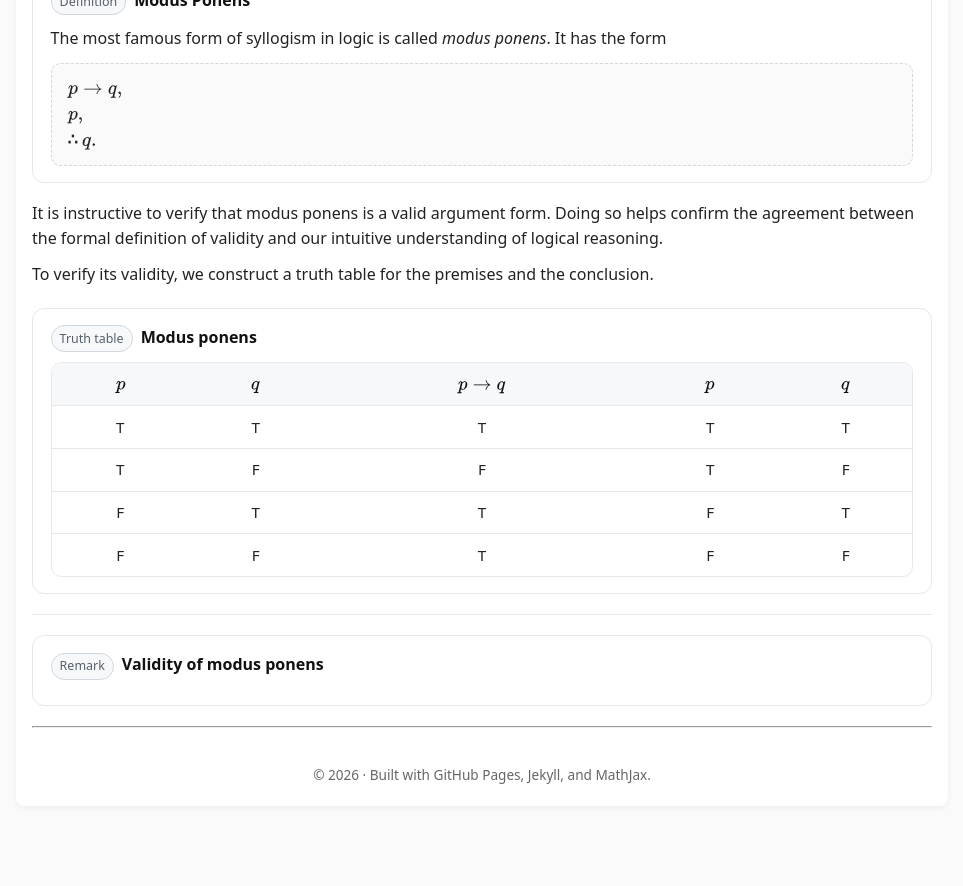
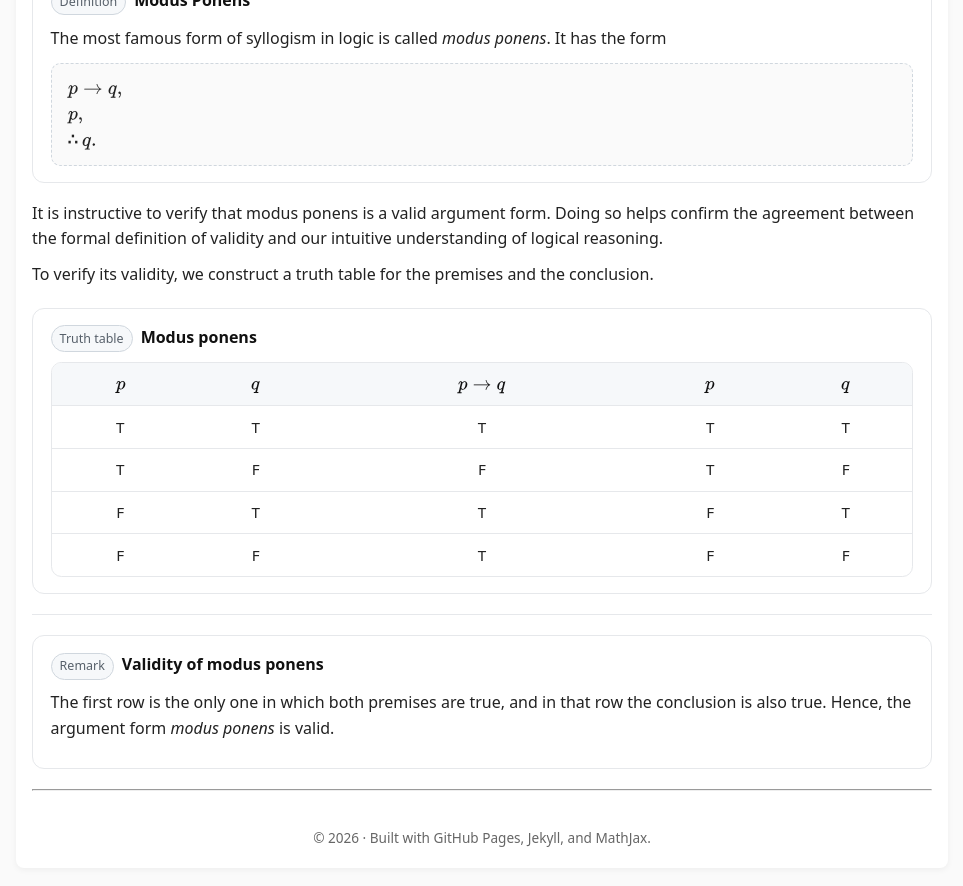
Before and after one commit to SaleemKamaludin/SaleemKamaludin.github.io, a Jekyll site: the page built from courses/comp1604/lecture-notes/lecture-01/index.md, in a window 1280 px wide and 900 px high, scrolled down 3802 px. Shown: the top 886 px of the window, without its empty margins (158-1121 px from the left). Built offline with Jekyll 4.4.1, drawn with Linux system fonts in a browser that asks for light colours; before the commit the page ends 4640 px from its top, so only the background shows below that.

Commit message:
Update index.md

```diff
--- a/courses/comp1604/lecture-notes/lecture-01/index.md
+++ b/courses/comp1604/lecture-notes/lecture-01/index.md
@@ -1147,3 +1147,6 @@ It is instructive to verify that modus ponens is a valid argument form. Doing so
  <span class="tag">Remark</span>
       <h5 class="title">Validity of modus ponens</h5>
     </div>
+<p>
+      The first row is the only one in which both premises are true, and in that row the conclusion is also true.
+      Hence, the argument form <em>modus ponens</em> is valid.
```
